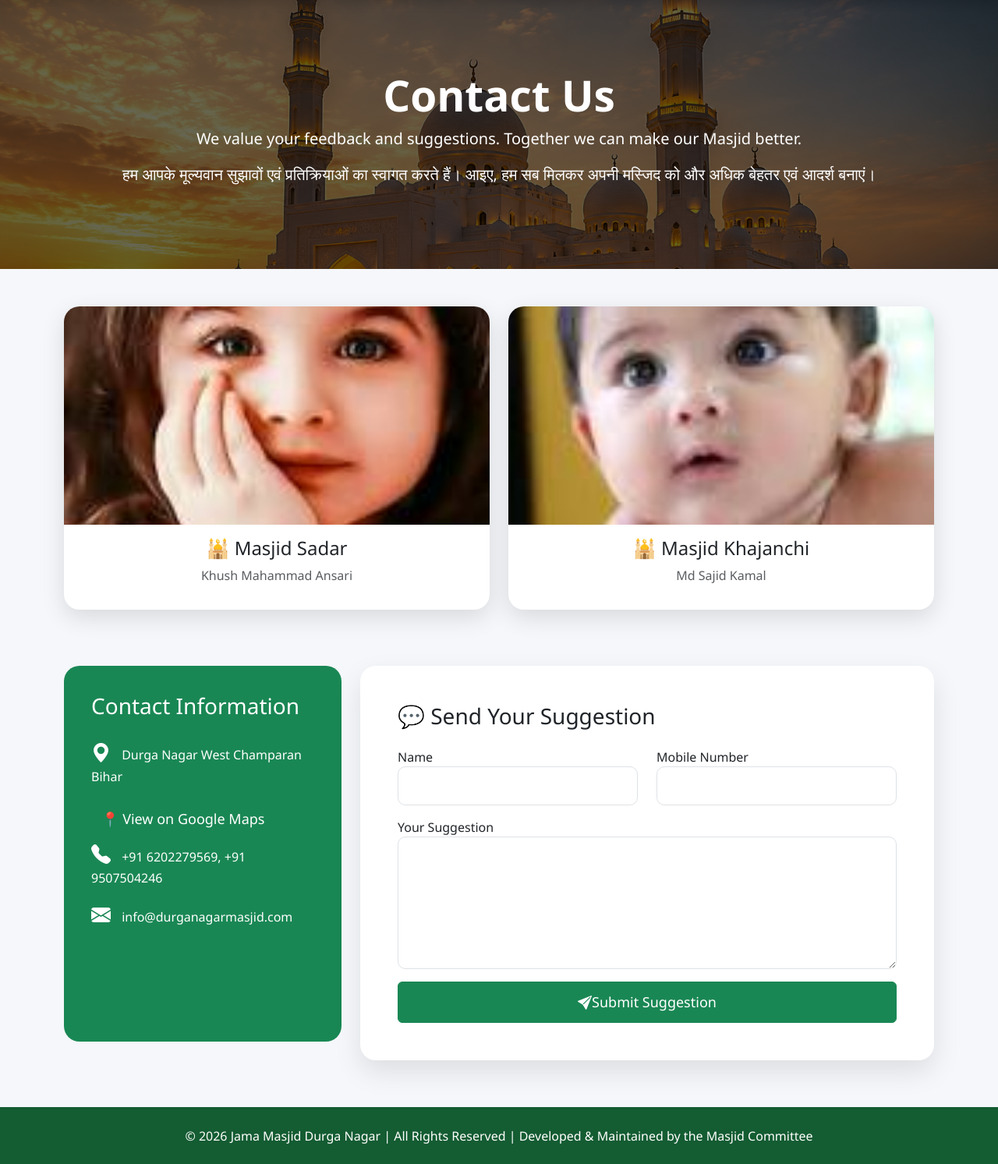
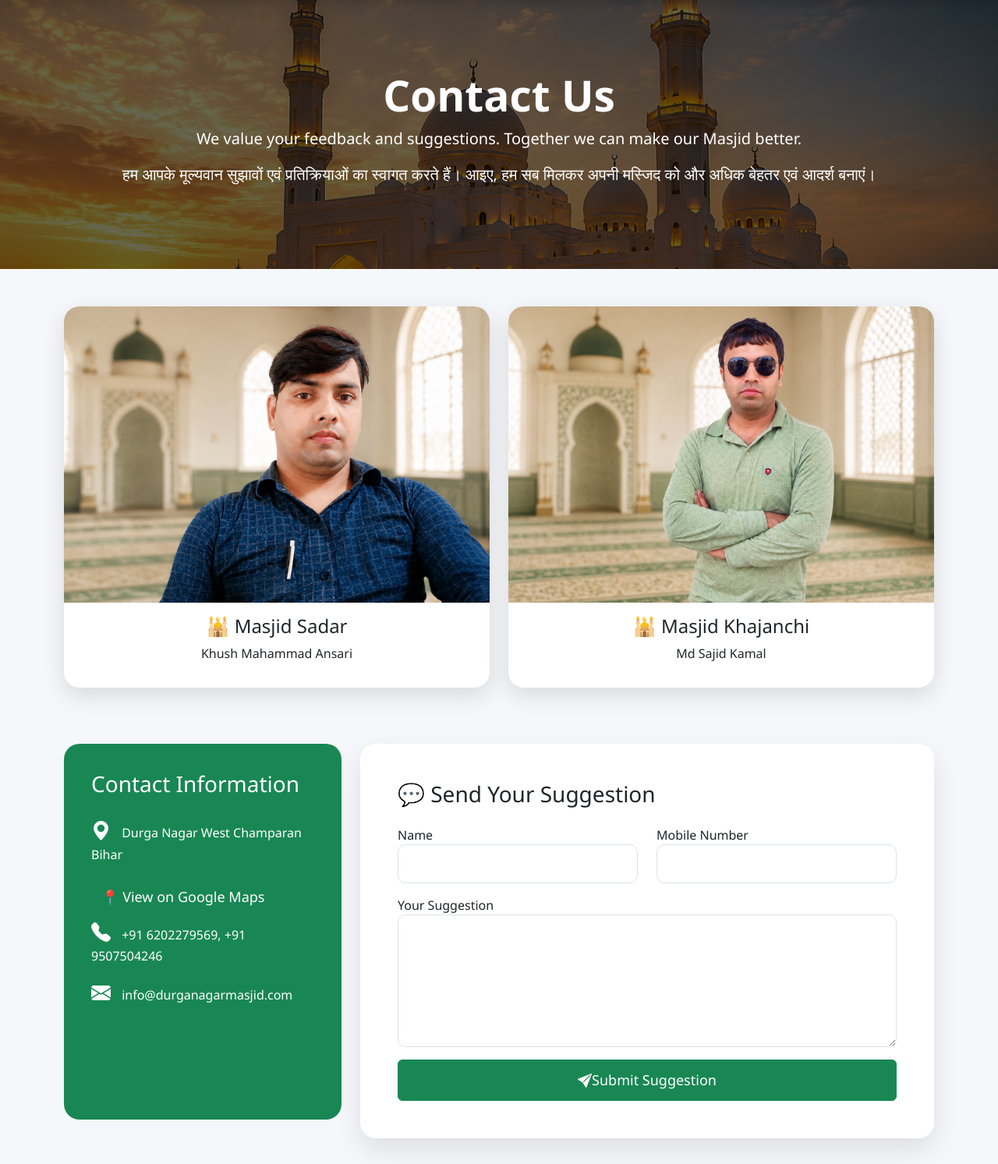
Before and after one commit to mahamudalam/MosqueManagement, a Flask app: page /contact in a window 1280 px wide. Shown: the part 57-1550 px from the top of the page at 78% size. Run offline with Flask 3, Linux system fonts and the light colour scheme.

Commit message:
added picture

```diff
--- a/app/static/css/style.css
+++ b/app/static/css/style.css
@@ -314,7 +314,7 @@ body{
     top: 0;
     z-index: 1050;
 
-    background:rgba(196, 211, 196, 0.74);
+    background:rgba(152, 165, 152, 0.74);
     backdrop-filter: blur(8px);
 
     border-bottom: 1px solid #e9ecef;
@@ -342,14 +342,14 @@ body{
 .public-navbar .brand-title {
     font-size: 28px;
     font-weight: 700;
-    color:#ebde68;
+    color:#f1e25a;
     line-height: 1.1;
     margin: 0;
 }
 
 .public-navbar .brand-sub {
     font-size: 13px;
-    color: #6c757d;
+    color: #02060a;
     letter-spacing: 2px;
     margin: 0;
 }
--- a/app/templates/base.html
+++ b/app/templates/base.html
@@ -10,6 +10,7 @@
 <link rel="stylesheet" href="https://cdn.jsdelivr.net/npm/bootstrap-icons@1.11.3/font/bootstrap-icons.min.css">
 
 <link href="https://cdn.jsdelivr.net/npm/select2@4.1.0-rc.0/dist/css/select2.min.css" rel="stylesheet">
+<script src="https://cdn.jsdelivr.net/npm/bootstrap@5.3.3/dist/js/bootstrap.bundle.min.js"></script>
 
 <style>
 
--- a/app/templates/contact/contact.html
+++ b/app/templates/contact/contact.html
@@ -93,7 +93,7 @@ body{
 
 .mosque-card img{
 
-    height:280px;
+    height:380px;
 
     object-fit:cover;
 
@@ -255,13 +255,13 @@ Together we can make our Masjid better.
 
 <div class="card mosque-card">
 
-<img src="{{ url_for('static',filename='images/masjid_sadar.jpeg') }}">
+<img src="{{ url_for('static',filename='images/masjid_sadar.png') }}">
 
 <div class="card-body">
 
 <h4>🕌 Masjid Sadar</h4>
 
-<p class="text-muted">
+<p class="text-bold">
 
 Khush Mahammad Ansari
 
@@ -277,13 +277,13 @@ Khush Mahammad Ansari
 
 <div class="card mosque-card">
 
-<img src="{{ url_for('static',filename='images/khanchi_masjid.jpeg') }}">
+<img src="{{ url_for('static',filename='images/khanchi_masjid.png') }}">
 
 <div class="card-body">
 
 <h4>🕌 Masjid Khajanchi</h4>
 
-<p class="text-muted">
+<p class="text-bold">
 
 Md Sajid Kamal
 
```
Also changed, not shown: app/static/images/khanchi_masjid.jpeg (deleted), app/static/images/khanchi_masjid.png (added), app/static/images/masjid_sadar.jpeg (deleted), app/static/images/masjid_sadar.png (added).
